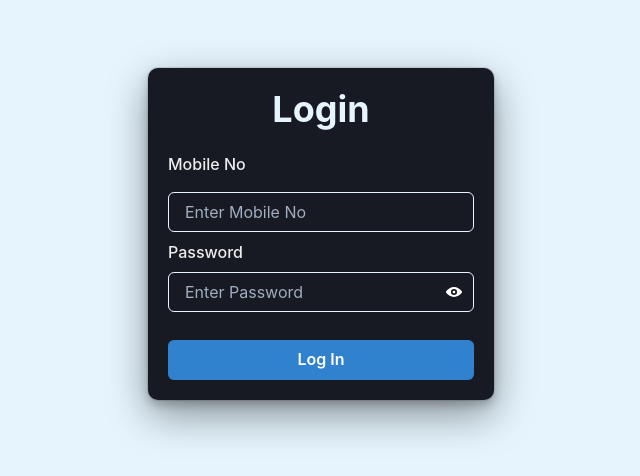
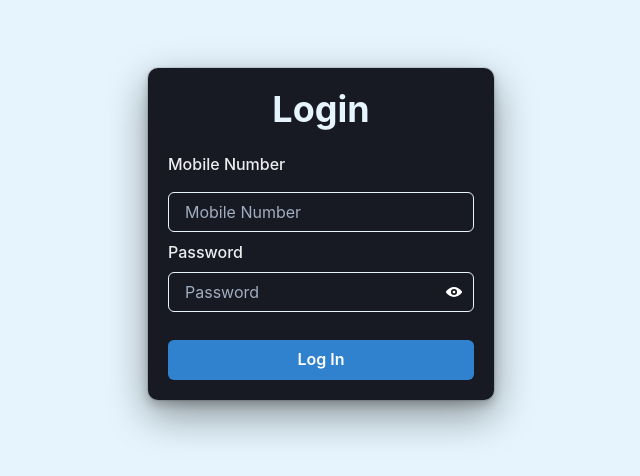
Before and after one commit to freak2810/Banking-System-Front, a Next.js app: page / in a window 1280 px wide. Shown: the part 166-642 px from the top of the page, without its empty margins (319-959 px from the left). Built offline with nearby package versions, Linux system fonts and the light colour scheme.

Commit message:
added login validation

```diff
--- a/pages/login.tsx
+++ b/pages/login.tsx
@@ -12,29 +12,23 @@ import {
 	FormControl,
 	FormLabel,
 	useToast,
-	InputLeftAddon,
-	FormHelperText,
-	SliderProvider,
-	Text,
 } from '@chakra-ui/react';
 import React, { useEffect, useRef, useState } from 'react';
 import axiosConfig from '../config/axiosConfig';
 import { useCustomer } from '../context/CustomerContext';
 import { useLogin } from '../context/LoginContext';
-import validation from './validation';
-import { Validate, ValidateErrorProps } from '../types/Validate';
+import { loginValidation } from '../utils/validation';
+
 export default function Login() {
 	const [showPassword, setShowPassword] = useState<boolean>(false);
-	const [custId, setCustId] = useState<string>('');
+	const [loading, setLoading] = useState<boolean>(false);
+
+	const [phoneNumber, setPhoneNumber] = useState<string>('');
 	const [password, setPassword] = useState<string>('');
-	const [loading, setLoading] = useState<boolean>(false);
-	const [values, setValues] = useState<Validate>({
-		phoneNumber: '',
-		password: '',
-	});
-	const [errors, setErrors] = useState<ValidateErrorProps>({});
+
 	const { updateCustomer } = useCustomer();
 	const { isLoggedIn, logIn } = useLogin();
+
 	const router = useRouter();
 
 	const toast = useToast();
@@ -59,25 +53,27 @@ export default function Login() {
 
 	async function loginHandler() {
 		try {
-			setErrors(validation(values));
-			if (values.phoneNumber.length < 1)
-				throw new Error('Invalid Custsomer ID');
-			if (values.password.length < 1) throw new Error('Invalid Password');
+			loginValidation(phoneNumber, password);
 
 			setLoading(true);
-			//67b5100f-46da-482f-a563-b8ae60717d98
-			const result = await axiosConfig.post('customers/login', {
-				customerId: '48588881-3a44-4114-92c6-97749871267e',
-				password: 'shubhasya',
-			});
-			updateCustomer(result.data);
 
-			setLoading(false);
-			logIn();
-			router.push('/dashboard');
+			try {
+				const result = await axiosConfig.post('customers/login', {
+					phoneNumber,
+					password,
+				});
+
+				updateCustomer(result.data);
+				setLoading(false);
+				logIn();
+				router.push('/dashboard');
+			} catch (e) {
+				addToToast('Invalid Credentials');
+			}
 		} catch (e) {
-			addToToast('Please enter valid ID and Password');
-			setCustId('');
+			addToToast(e.message);
+		} finally {
+			setPhoneNumber('');
 			setPassword('');
 			setLoading(false);
 		}
@@ -104,25 +100,18 @@ export default function Login() {
 				</Heading>
 				<Box>
 					<FormControl id='custId'>
-						<FormLabel color='whiteAlpha.900'>Mobile No</FormLabel>
+						<FormLabel color='whiteAlpha.900'>Mobile Number</FormLabel>
 
 						<Input
 							marginY={2}
 							borderColor='twitter.50'
 							color='twitter.50'
-							placeholder='Enter Mobile No'
-							type='tel'
+							placeholder='Mobile Number'
+							type='number'
 							name='phoneNumber'
-							value={values.phoneNumber}
-							onChange={e => {
-								setValues({ ...values, [e.target.name]: e.target.value });
-							}}
+							value={phoneNumber}
+							onChange={e => setPhoneNumber(e.target.value)}
 						/>
-						{errors.phoneNumber && (
-							<Text mb='10px' color='red'>
-								{errors.phoneNumber}
-							</Text>
-						)}
 					</FormControl>
 
 					<FormControl>
@@ -131,25 +120,21 @@ export default function Login() {
 							<Input
 								color='twitter.50'
 								borderColor='twitter.50'
-								placeholder='Enter Password'
+								placeholder='Password'
 								name='password'
 								type={showPassword ? 'text' : 'password'}
-								value={values.password}
-								onChange={e => {
-									setValues({ ...values, [e.target.name]: e.target.value });
-								}}
+								value={password}
+								onChange={e => setPassword(e.target.value)}
 							/>
-
 							<InputRightElement width='fit-content'>
 								<IconButton
 									aria-label={showPassword ? 'Hide' : 'Show' + 'password'}
 									colorScheme='twitter.50'
 									onClick={() => setShowPassword(prevState => !prevState)}
-									icon={showPassword ? <ViewOffIcon /> : <ViewIcon />}
+									icon={showPassword === true ? <ViewOffIcon /> : <ViewIcon />}
 								/>
 							</InputRightElement>
 						</InputGroup>
-						{errors.password && <Text color='red'>{errors.password}</Text>}
 					</FormControl>
 				</Box>
 				<Button
--- a/pages/validation.tsx
+++ /dev/null
@@ -1,19 +0,0 @@
-import { Validate, ValidateErrorProps } from '../types/Validate';
-
-const validation = (values: Validate) => {
-	let errors = {} as ValidateErrorProps;
-	if (!values.phoneNumber) {
-		errors.phoneNumber = 'Phone number required';
-	} else if (
-		!/^\(?([0-9]{3})\)?[-. ]?([0-9]{3})[-. ]?([0-9]{4})$/.test(
-			values.phoneNumber
-		)
-	)
-		errors.phoneNumber = 'Phone Number Is Invalid';
-	if (!values.password) errors.password = 'Password required';
-	else if (!/^(?=.{8,})/.test(values.password))
-		errors.password = 'Enter 8 digit password';
-	//     /^(?=.*[a-z])(?=.*[A-Z])(?=.*[0-9])(?=.*[!@#\$%\^&\*])(?=.{8,})/
-	return errors;
-};
-export default validation;
--- /dev/null
+++ b/utils/validation.ts
@@ -0,0 +1,11 @@
+export const loginValidation = (phoneNumber: string, password: string) => {
+	if (phoneNumber.length <= 0) throw new Error('Phone Number is Required');
+
+	if (!/^\(?([0-9]{3})\)?[-. ]?([0-9]{3})[-. ]?([0-9]{4})$/.test(phoneNumber))
+		throw new Error('Phone Number should be of 10 digits only');
+
+	if (password.length <= 0) throw new Error('Password is Required');
+
+	if (!/^(?=.{8,})/.test(password))
+		throw new Error('Password should atleast be of 8 digits');
+};
```
